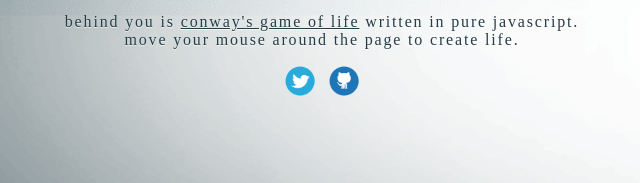
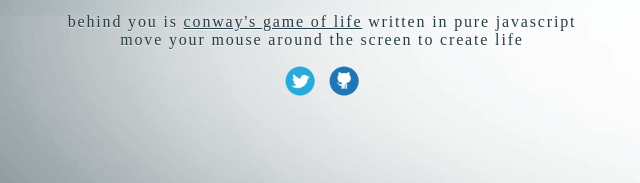
Before and after one commit to monsterlane/game-of-life, a plain HTML site: page index.html in a window 1280 px wide. Shown: the part 412-595 px from the top of the page, 318-958 px from the left. Drawn offline with Linux system fonts and the light colour scheme; a web font is replaced by a local one.

Commit message:
design updates

```diff
--- a/css/system.css
+++ b/css/system.css
@@ -99,11 +99,11 @@ article {
 			}
 
 			article > section > header > hgroup > p {
-				margin:1em 0;
+				margin:0;
 				-webkit-text-shadow: 0 1px 0 rgba(255,255,255,0.7); -moz-text-shadow: 0 1px 0 rgba(255,255,255,0.7); text-shadow: 0 1px 0 rgba(255,255,255,0.7);
 			}
-				article > section > header > hgroup > p + p {
-					margin:-1em 0 0 0;
+				article > section > header > hgroup > h2 + p {
+					margin-top:1em;
 				}
 
 		article > section > nav {
--- a/index.html
+++ b/index.html
@@ -25,8 +25,8 @@
 				<h1>Jonathan Down</h1>
 				<h2>I make software come alive</h2>
 
-				<p>Behind you is <a href="http://en.wikipedia.org/wiki/Conway%27s_Game_of_Life" title="Conway's Game of Life on Wikipedia" target="_blank">Conway's Game of Life</a> written in pure JavaScript.</p>
-				<p>Move your mouse around the page to create life.</p>
+				<p>Behind you is <a href="http://en.wikipedia.org/wiki/Conway%27s_Game_of_Life" title="Conway's Game of Life on Wikipedia" target="_blank">Conway's Game of Life</a> written in pure JavaScript</p>
+				<p>Move your mouse around the screen to create life</p>
 			</hgroup>
 		</header>
 
```
